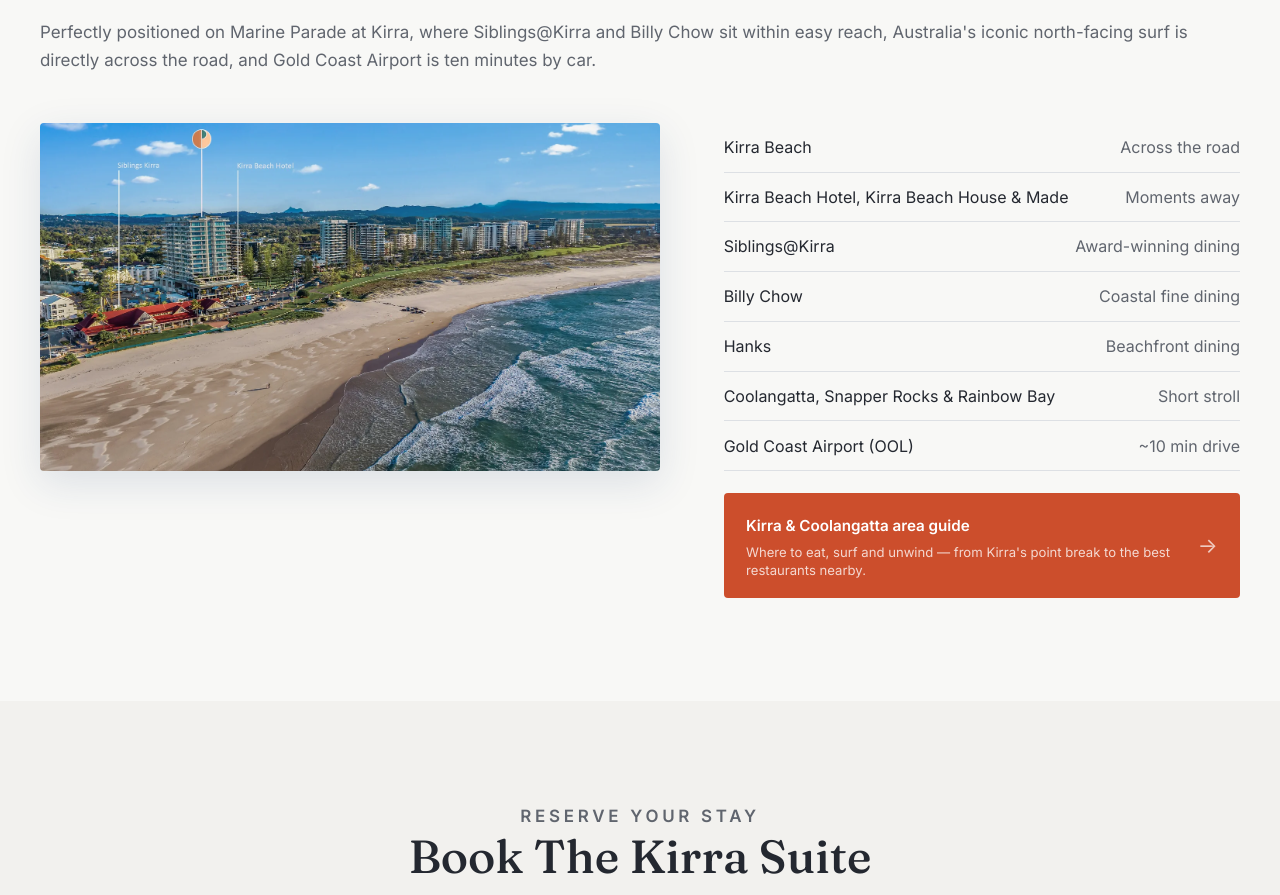
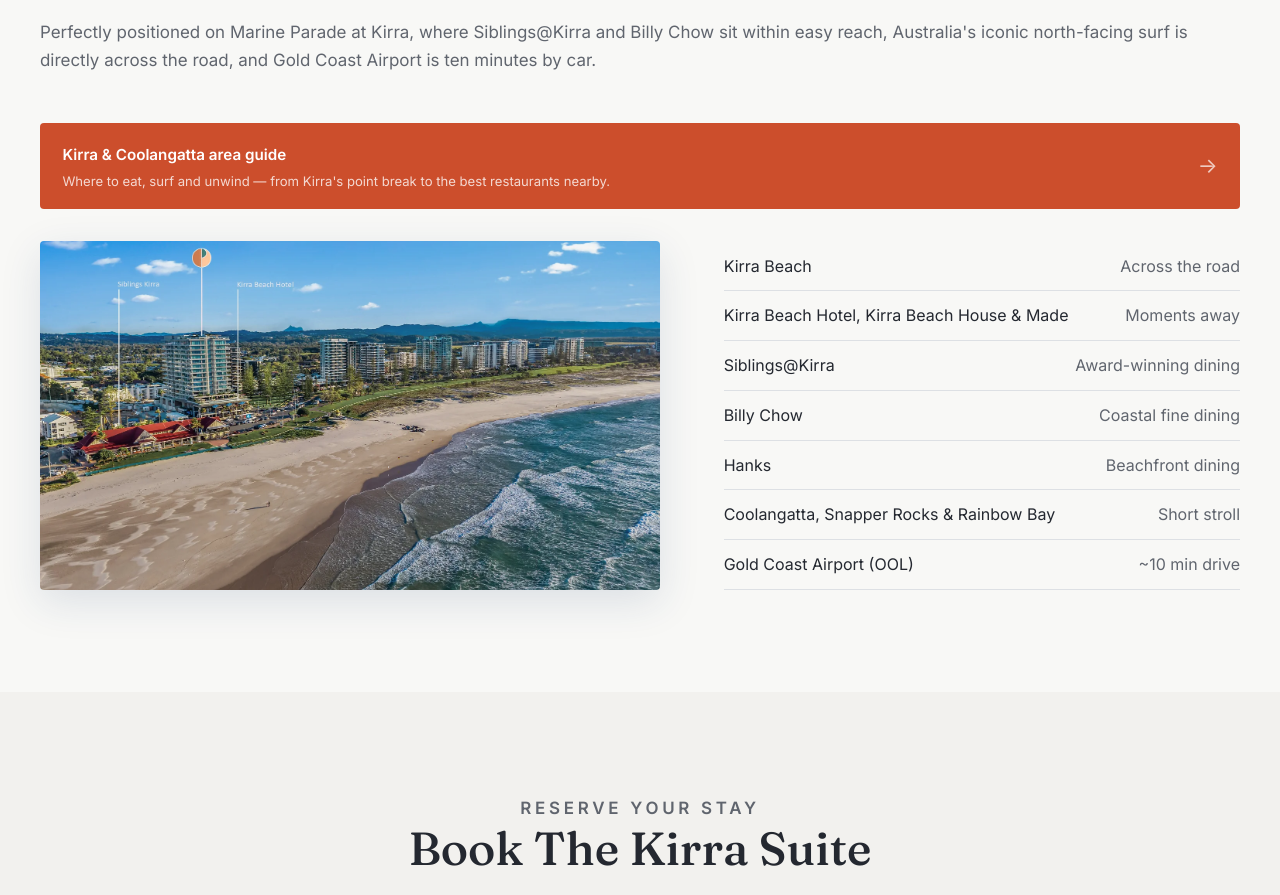
Before and after one commit to sburman/kirra_suite, a plain HTML site: page index.html in a window 1280 px wide. Shown: the part 4366-5261 px from the top of the page. Drawn offline with nearby package versions, Linux system fonts and the light colour scheme.

Commit message:
Move area guide CTA to full-width above location grid; centre image
- Guide CTA tile is now full-width between the section heading and the
  image/list grid, matching the visual weight of the heading block
- Image column vertically centred against the nearby list (align-items: center)

Co-Authored-By: Claude Sonnet 4.6 <noreply@anthropic.com>
Claude-Session: https://claude.ai/code/session_01EXSbfJyFWa7DJVAW9EbTMy

```diff
--- a/assets/css/styles.css
+++ b/assets/css/styles.css
@@ -252,14 +252,14 @@ a:hover { text-decoration: underline; }
 .lightbox__close { position: absolute; top: 1.2rem; right: 1.4rem; background: none; border: 0; color: #fff; font-size: 2.2rem; cursor: pointer; line-height: 1; }
 
 /* ---------- Location ---------- */
-.location { display: grid; grid-template-columns: 1.2fr 1fr; gap: clamp(2rem, 5vw, 4rem); align-items: start; }
+.location { display: grid; grid-template-columns: 1.2fr 1fr; gap: clamp(2rem, 5vw, 4rem); align-items: center; }
 .location__media img { border-radius: var(--radius); box-shadow: var(--shadow); width: 100%; aspect-ratio: 16/9; object-fit: cover; }
 .nearby { list-style: none; padding: 0; margin: 0; }
 .nearby li { display: flex; justify-content: space-between; gap: 1rem; padding: 0.7rem 0; border-bottom: 1px solid var(--line); }
 .nearby li span:last-child { color: var(--muted); white-space: nowrap; }
 .location__guide-cta {
   display: flex; align-items: center; justify-content: space-between; gap: 1rem;
-  margin-top: 1.4rem; padding: 1.2rem 1.4rem;
+  margin-bottom: 2rem; padding: 1.2rem 1.4rem;
   background: var(--terracotta); color: var(--white);
   border-radius: var(--radius); text-decoration: none;
   transition: background 0.2s ease, transform 0.15s ease;
--- a/index.html
+++ b/index.html
@@ -237,6 +237,13 @@
           <h2>The best of Kirra at your doorstep</h2>
           <p>Perfectly positioned on Marine Parade at Kirra, where Siblings@Kirra and Billy Chow sit within easy reach, Australia's iconic north-facing surf is directly across the road, and Gold Coast Airport is ten minutes by car.</p>
         </div>
+        <a href="guide.html" class="location__guide-cta reveal">
+          <span class="location__guide-cta__body">
+            <strong>Kirra &amp; Coolangatta area guide</strong>
+            <span>Where to eat, surf and unwind — from Kirra's point break to the best restaurants nearby.</span>
+          </span>
+          <span class="location__guide-cta__arrow" aria-hidden="true">→</span>
+        </a>
         <div class="location">
           <div class="location__media reveal">
             <picture>
@@ -254,13 +261,6 @@
               <li><span>Coolangatta, Snapper Rocks &amp; Rainbow Bay</span><span>Short stroll</span></li>
               <li><span>Gold Coast Airport (OOL)</span><span>~10 min drive</span></li>
             </ul>
-            <a href="guide.html" class="location__guide-cta reveal">
-              <span class="location__guide-cta__body">
-                <strong>Kirra &amp; Coolangatta area guide</strong>
-                <span>Where to eat, surf and unwind — from Kirra's point break to the best restaurants nearby.</span>
-              </span>
-              <span class="location__guide-cta__arrow" aria-hidden="true">→</span>
-            </a>
           </div>
         </div>
       </div>
```
